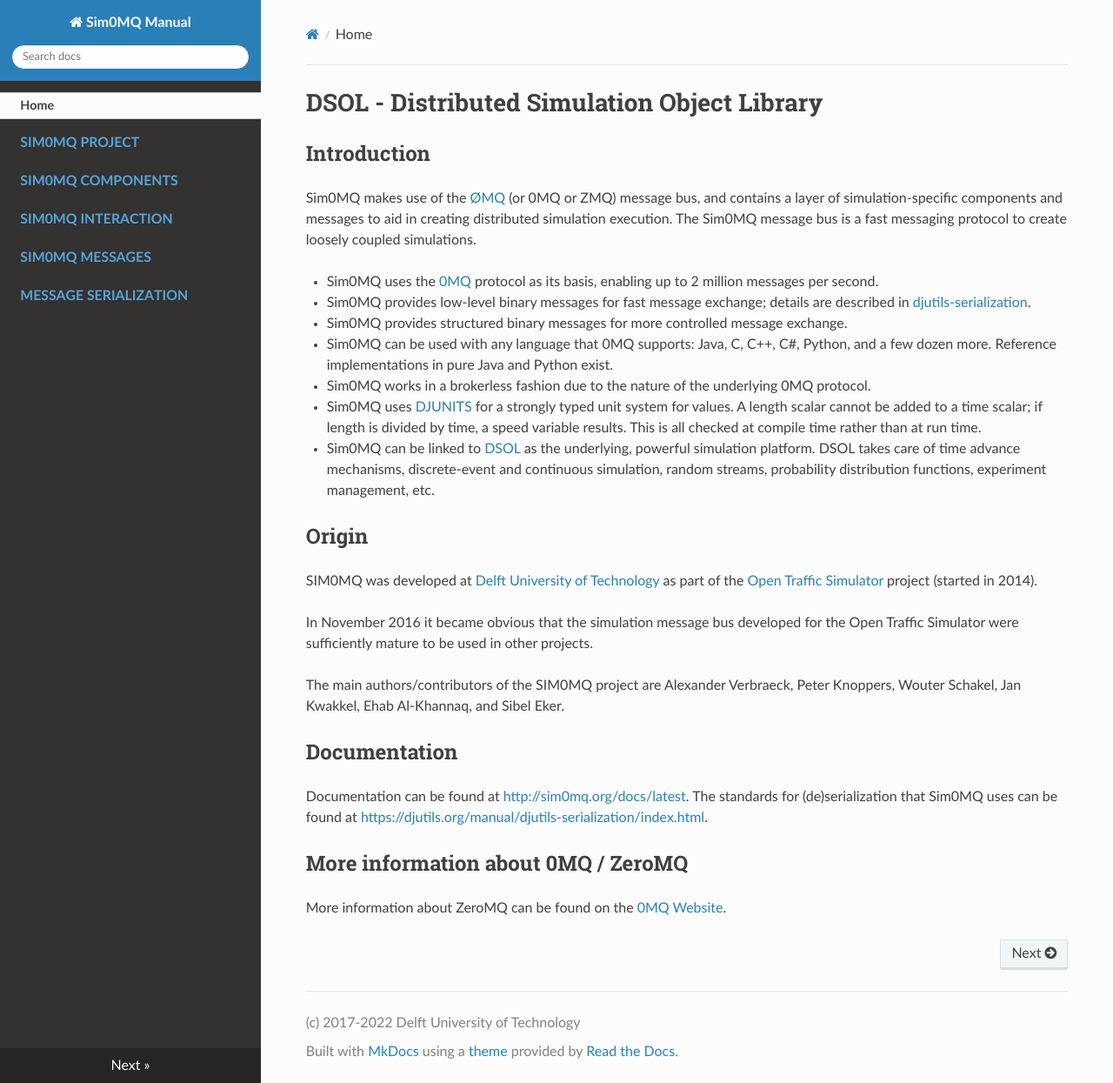
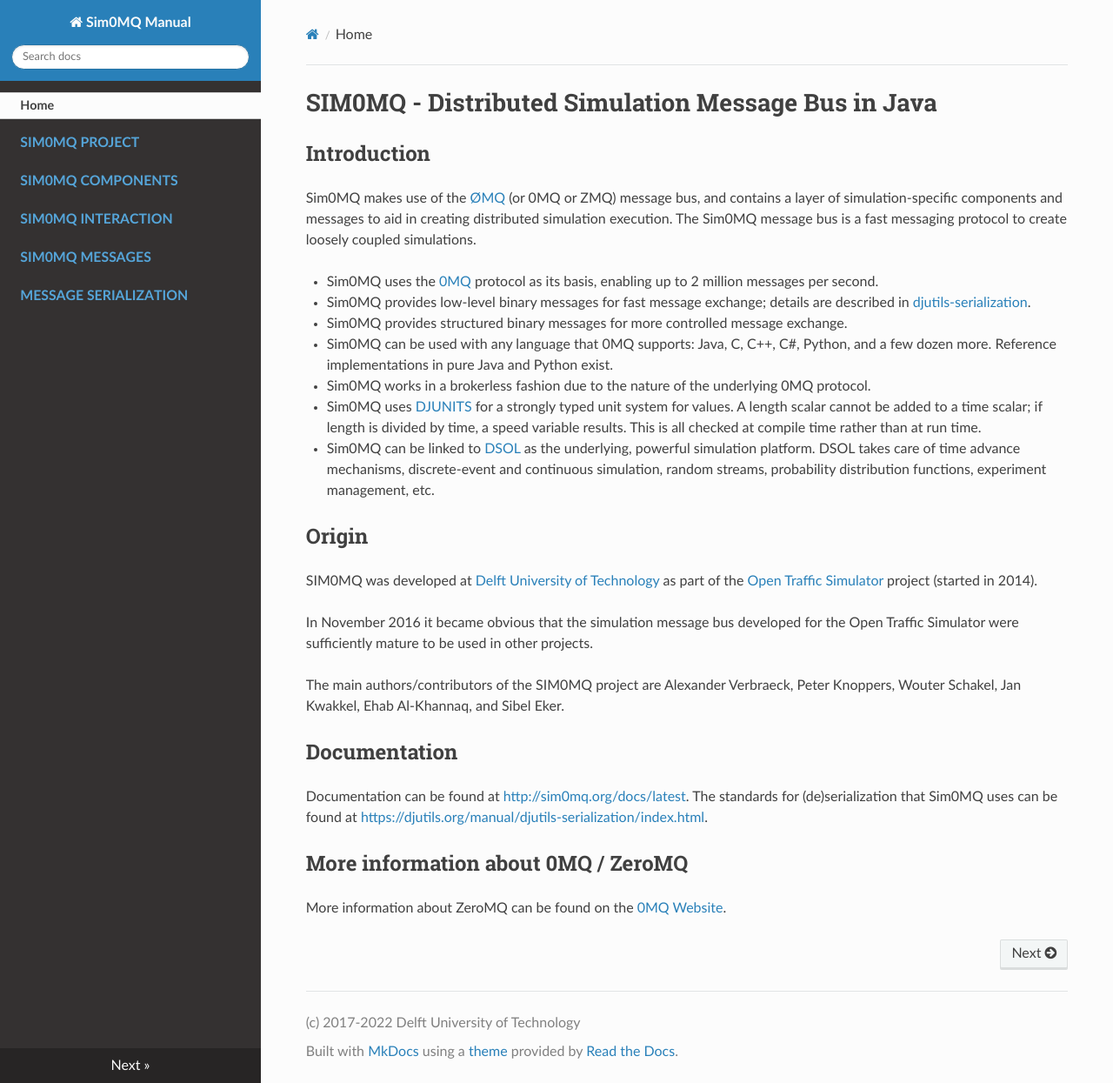
Before and after one commit to averbraeck/sim0mq-java, an MkDocs documentation site: the page built from docs/index.md, in a window 1280 px wide and 1245 px high. Shown: the whole window at 87% size. Built offline with MkDocs 1.6.1, drawn with Linux system fonts in a browser that asks for light colours; nearby versions of some CDN libraries.

Commit message:
Title in docs updated

```diff
--- a/docs/index.md
+++ b/docs/index.md
@@ -1,4 +1,4 @@
-# DSOL - Distributed Simulation Object Library
+# SIM0MQ - Distributed Simulation Message Bus in Java
 
 ## Introduction
 
```
Also changed, not shown: README.md (+1 -1 lines).
